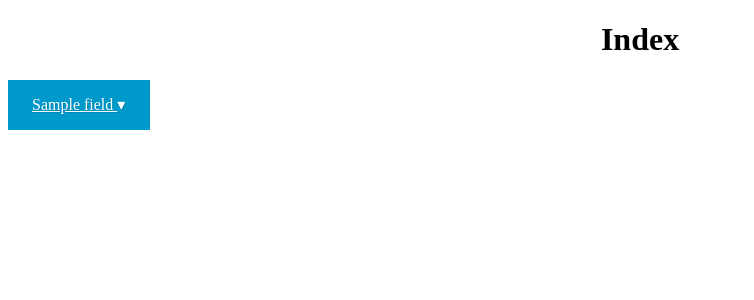
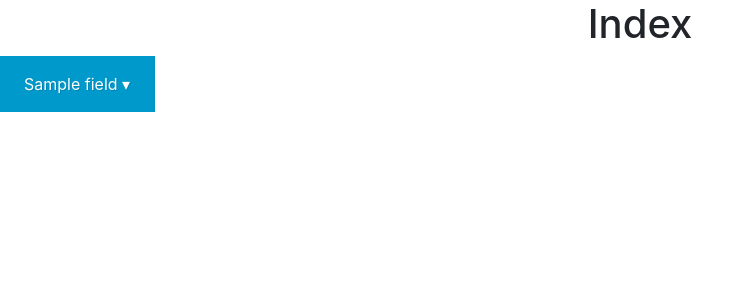
Before and after one commit to Houdaaaa/CSClassify, a Flask app: template db_app/templates/index.html in a window 1280 px wide. Shown: the top 300 px of the page, without its empty margins (0-754 px from the left). Run offline with Flask 2, Linux system fonts and the light colour scheme; the template is opened without the code that fills it: most values are stand-ins (such as "Sample title", 1, 10 or a date in 2020); some libraries are stand-ins or nearby versions.

Commit message:
fix bug dropdown menu css

```diff
--- a/db_app/static/style.css
+++ b/db_app/static/style.css
@@ -2,7 +2,6 @@
     position:relative;
     text-align:center;
 }
-
 
 
 #menu ul {
@@ -128,6 +127,11 @@
     display: none;
   }
 
+  #menu {
+    float:left;
+  }
+
+
   #menu ul span.drop-icon {
     display: inline-block;
   }
--- a/db_app/templates/index.html
+++ b/db_app/templates/index.html
@@ -1,15 +1,15 @@
 <!doctype html>
 <html>
 <head>
+  <link rel="stylesheet" href="https://stackpath.bootstrapcdn.com/bootstrap/4.3.1/css/bootstrap.min.css" integrity="sha384-ggOyR0iXCbMQv3Xipma34MD+dH/1fQ784/j6cY/iJTQUOhcWr7x9JvoRxT2MZw1T" crossorigin="anonymous">
   <link rel="stylesheet" type="text/css" href="{{ url_for('static', filename='style.css') }}">
-  <!--<link rel="stylesheet" type="text/css" href="{{ url_for('static', filename='bootstrap.min.css') }}">
+  <!--<<link rel="stylesheet" type="text/css" href="{{ url_for('static', filename='bootstrap.min.css') }}">
   <link href="static/bootstrap.min.css" rel="stylesheet">   theme yeti : https://bootswatch.com/yeti/ -->
 
   <title>EDITx</title>
 </head>
 <body>
     <h1 class="title">Index</h1>
-
 
   {% for field in allFields %}
     <nav id="menu">
@@ -46,6 +46,9 @@
   {% endfor %}
 
 
+    <script src="https://code.jquery.com/jquery-3.3.1.slim.min.js" integrity="sha384-q8i/X+965DzO0rT7abK41JStQIAqVgRVzpbzo5smXKp4YfRvH+8abtTE1Pi6jizo" crossorigin="anonymous"></script>
+    <script src="https://cdnjs.cloudflare.com/ajax/libs/popper.js/1.14.7/umd/popper.min.js" integrity="sha384-UO2eT0CpHqdSJQ6hJty5KVphtPhzWj9WO1clHTMGa3JDZwrnQq4sF86dIHNDz0W1" crossorigin="anonymous"></script>
+    <script src="https://stackpath.bootstrapcdn.com/bootstrap/4.3.1/js/bootstrap.min.js" integrity="sha384-JjSmVgyd0p3pXB1rRibZUAYoIIy6OrQ6VrjIEaFf/nJGzIxFDsf4x0xIM+B07jRM" crossorigin="anonymous"></script>
 </body>
 
 </html>
```
